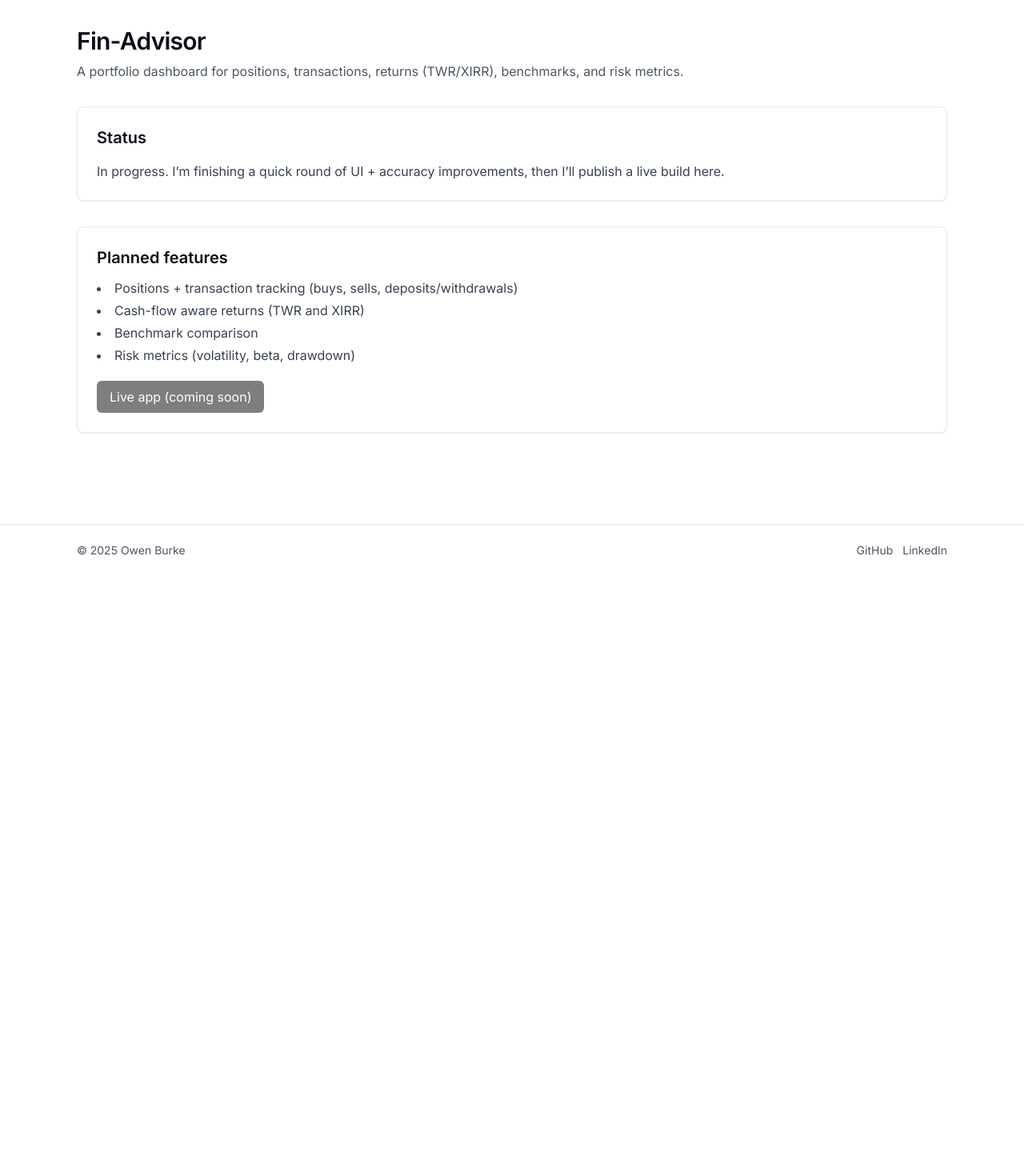
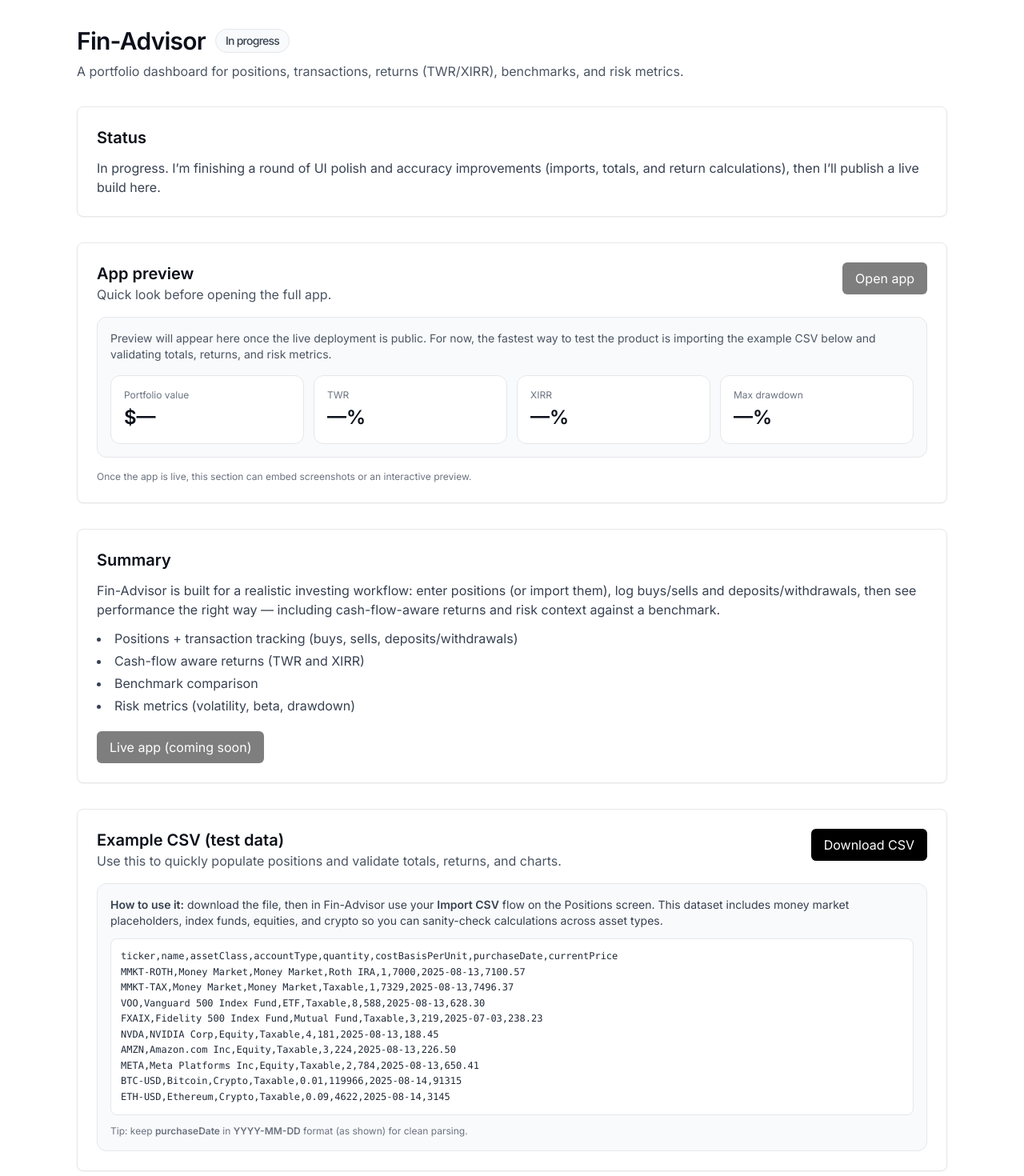
Before and after one commit to owenburke54-bit/portfolio-site, a Next.js app: page /projects/fin-advisor in a window 1280 px wide. Shown: the part 80-1550 px from the top of the page at 80% size. Before the commit the page ends 800 px from the top, so only its background shows below. Built offline with nearby package versions, Linux system fonts and the light colour scheme.

Commit message:
finadvisor

```diff
--- a/app/projects/fin-advisor/page.tsx
+++ b/app/projects/fin-advisor/page.tsx
@@ -4,26 +4,100 @@ import type { Metadata } from "next";
 
 export const metadata: Metadata = {
   title: "Fin-Advisor | Owen Burke",
-  description: "Personal portfolio tracker with performance analytics, benchmarking, and risk metrics.",
+  description:
+    "Personal portfolio tracker with performance analytics, benchmarking, and risk metrics.",
 };
+
+const EXAMPLE_CSV = `ticker,name,assetClass,accountType,quantity,costBasisPerUnit,purchaseDate,currentPrice
+MMKT-ROTH,Money Market,Money Market,Roth IRA,1,7000,2025-08-13,7100.57
+MMKT-TAX,Money Market,Money Market,Taxable,1,7329,2025-08-13,7496.37
+VOO,Vanguard 500 Index Fund,ETF,Taxable,8,588,2025-08-13,628.30
+FXAIX,Fidelity 500 Index Fund,Mutual Fund,Taxable,3,219,2025-07-03,238.23
+NVDA,NVIDIA Corp,Equity,Taxable,4,181,2025-08-13,188.45
+AMZN,Amazon.com Inc,Equity,Taxable,3,224,2025-08-13,226.50
+META,Meta Platforms Inc,Equity,Taxable,2,784,2025-08-13,650.41
+BTC-USD,Bitcoin,Crypto,Taxable,0.01,119966,2025-08-14,91315
+ETH-USD,Ethereum,Crypto,Taxable,0.09,4622,2025-08-14,3145`;
 
 export default function FinAdvisorPage() {
   return (
     <div className="space-y-8">
       <PageHeader
-        title="Fin-Advisor"
+        title={
+          <div className="flex items-center gap-3">
+            <span>Fin-Advisor</span>
+            <span className="inline-flex items-center rounded-full border border-gray-200 bg-gray-50 px-3 py-1 text-sm font-medium text-gray-700">
+              In progress
+            </span>
+          </div>
+        }
         subtitle="A portfolio dashboard for positions, transactions, returns (TWR/XIRR), benchmarks, and risk metrics."
       />
 
-      <section className="card p-6 space-y-4">
+      {/* Status */}
+      <section className="card p-6 space-y-3">
         <h2 className="text-xl font-semibold">Status</h2>
         <p className="text-gray-700">
-          In progress. I’m finishing a quick round of UI + accuracy improvements, then I’ll publish a live build here.
+          In progress. I’m finishing a round of UI polish and accuracy improvements (imports, totals,
+          and return calculations), then I’ll publish a live build here.
         </p>
       </section>
 
+      {/* App preview (HydraIQ-like structure) */}
+      <section className="card p-6 space-y-4">
+        <div className="flex flex-col gap-3 sm:flex-row sm:items-start sm:justify-between">
+          <div>
+            <h2 className="text-xl font-semibold">App preview</h2>
+            <p className="text-gray-600">Quick look before opening the full app.</p>
+          </div>
+
+          {/* When the live app is ready, replace the href below */}
+          <Link href="#" className="btn pointer-events-none opacity-50" aria-disabled>
+            Open app
+          </Link>
+        </div>
+
+        <div className="rounded-xl border border-gray-200 bg-gray-50 p-4">
+          <p className="text-sm text-gray-600">
+            Preview will appear here once the live deployment is public. For now, the fastest way to
+            test the product is importing the example CSV below and validating totals, returns, and
+            risk metrics.
+          </p>
+
+          <div className="mt-4 grid gap-3 sm:grid-cols-2 lg:grid-cols-4">
+            <div className="rounded-xl border border-gray-200 bg-white p-4">
+              <div className="text-xs text-gray-500">Portfolio value</div>
+              <div className="mt-1 text-2xl font-semibold">$—</div>
+            </div>
+            <div className="rounded-xl border border-gray-200 bg-white p-4">
+              <div className="text-xs text-gray-500">TWR</div>
+              <div className="mt-1 text-2xl font-semibold">—%</div>
+            </div>
+            <div className="rounded-xl border border-gray-200 bg-white p-4">
+              <div className="text-xs text-gray-500">XIRR</div>
+              <div className="mt-1 text-2xl font-semibold">—%</div>
+            </div>
+            <div className="rounded-xl border border-gray-200 bg-white p-4">
+              <div className="text-xs text-gray-500">Max drawdown</div>
+              <div className="mt-1 text-2xl font-semibold">—%</div>
+            </div>
+          </div>
+        </div>
+
+        <p className="text-xs text-gray-500">
+          Once the app is live, this section can embed screenshots or an interactive preview.
+        </p>
+      </section>
+
+      {/* Summary (HydraIQ-like) */}
       <section className="card p-6 space-y-3">
-        <h2 className="text-xl font-semibold">Planned features</h2>
+        <h2 className="text-xl font-semibold">Summary</h2>
+        <p className="text-gray-700">
+          Fin-Advisor is built for a realistic investing workflow: enter positions (or import them),
+          log buys/sells and deposits/withdrawals, then see performance the right way — including
+          cash-flow-aware returns and risk context against a benchmark.
+        </p>
+
         <ul className="list-disc list-inside text-gray-700 space-y-1">
           <li>Positions + transaction tracking (buys, sells, deposits/withdrawals)</li>
           <li>Cash-flow aware returns (TWR and XIRR)</li>
@@ -38,6 +112,55 @@ export default function FinAdvisorPage() {
           </Link>
         </div>
       </section>
+
+      {/* Example CSV */}
+      <section className="card p-6 space-y-4">
+        <div className="flex flex-col gap-3 sm:flex-row sm:items-start sm:justify-between">
+          <div>
+            <h2 className="text-xl font-semibold">Example CSV (test data)</h2>
+            <p className="text-gray-600">
+              Use this to quickly populate positions and validate totals, returns, and charts.
+            </p>
+          </div>
+
+          <div className="flex flex-wrap gap-2">
+            {/* Download expects you to add /public/fin-advisor-example.csv */}
+            <Link href="/fin-advisor-example.csv" className="btn" download>
+              Download CSV
+            </Link>
+          </div>
+        </div>
+
+        <div className="rounded-xl border border-gray-200 bg-gray-50 p-4 space-y-3">
+          <p className="text-sm text-gray-700">
+            <span className="font-semibold">How to use it:</span> download the file, then in Fin-Advisor
+            use your <span className="font-semibold">Import CSV</span> flow on the Positions screen.
+            This dataset includes money market placeholders, index funds, equities, and crypto so you
+            can sanity-check calculations across asset types.
+          </p>
+
+          <div className="rounded-lg border border-gray-200 bg-white overflow-hidden">
+            <pre className="max-h-[280px] overflow-auto p-3 text-xs leading-relaxed text-gray-800">
+              {EXAMPLE_CSV}
+            </pre>
+          </div>
+
+          <p className="text-xs text-gray-500">
+            Tip: keep <span className="font-semibold">purchaseDate</span> in{" "}
+            <span className="font-semibold">YYYY-MM-DD</span> format (as shown) for clean parsing.
+          </p>
+        </div>
+      </section>
+
+      {/* Tech stack */}
+      <section className="card p-6 space-y-3">
+        <h2 className="text-xl font-semibold">Tech stack</h2>
+        <ul className="list-disc list-inside text-gray-700 space-y-1">
+          <li>Next.js + React + TypeScript</li>
+          <li>Vercel for hosting</li>
+          <li>Local-first storage while prototyping (privacy-friendly)</li>
+        </ul>
+      </section>
     </div>
   );
 }
```
Also changed, not shown: public/fin-advisor/fin-advisor-example.csv (added).
